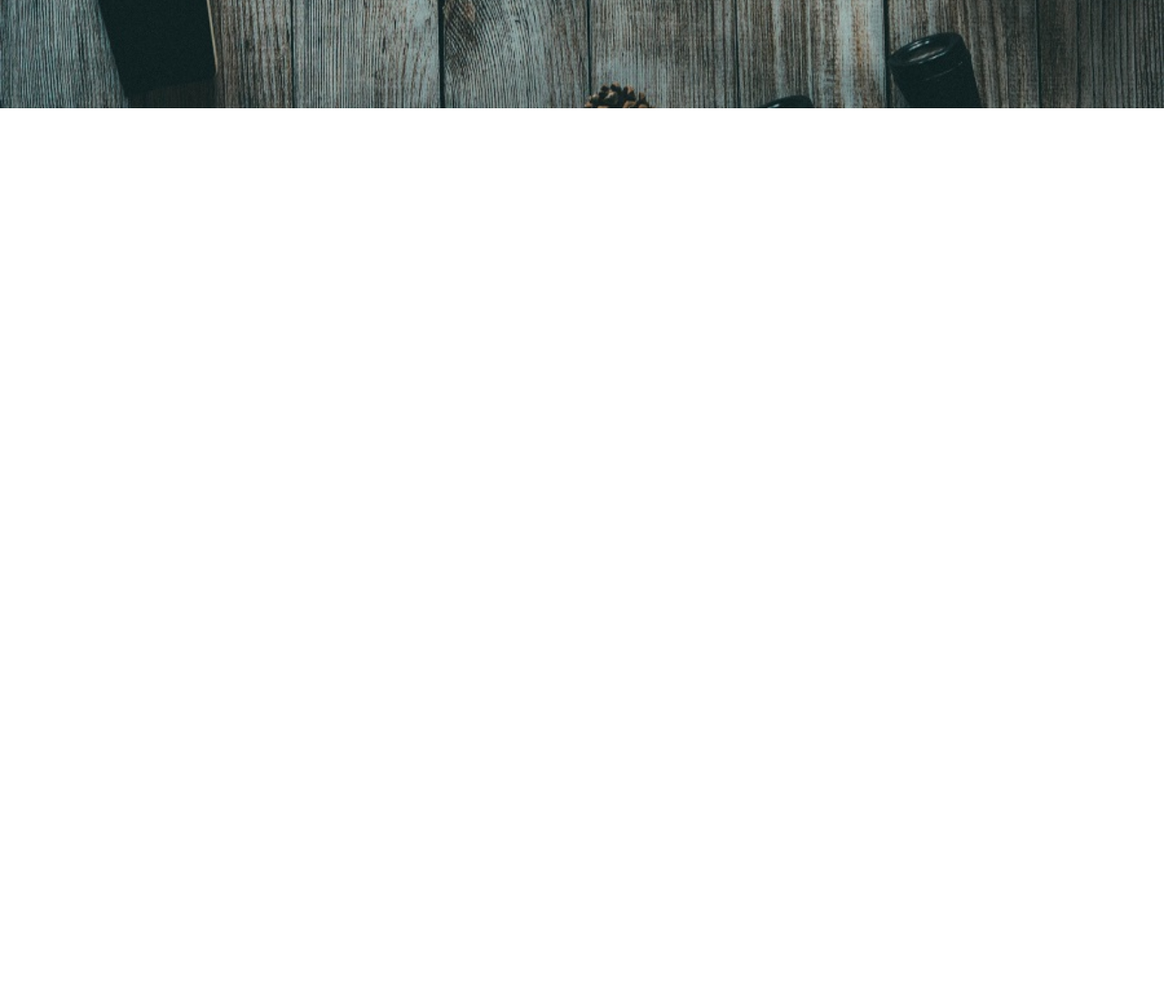
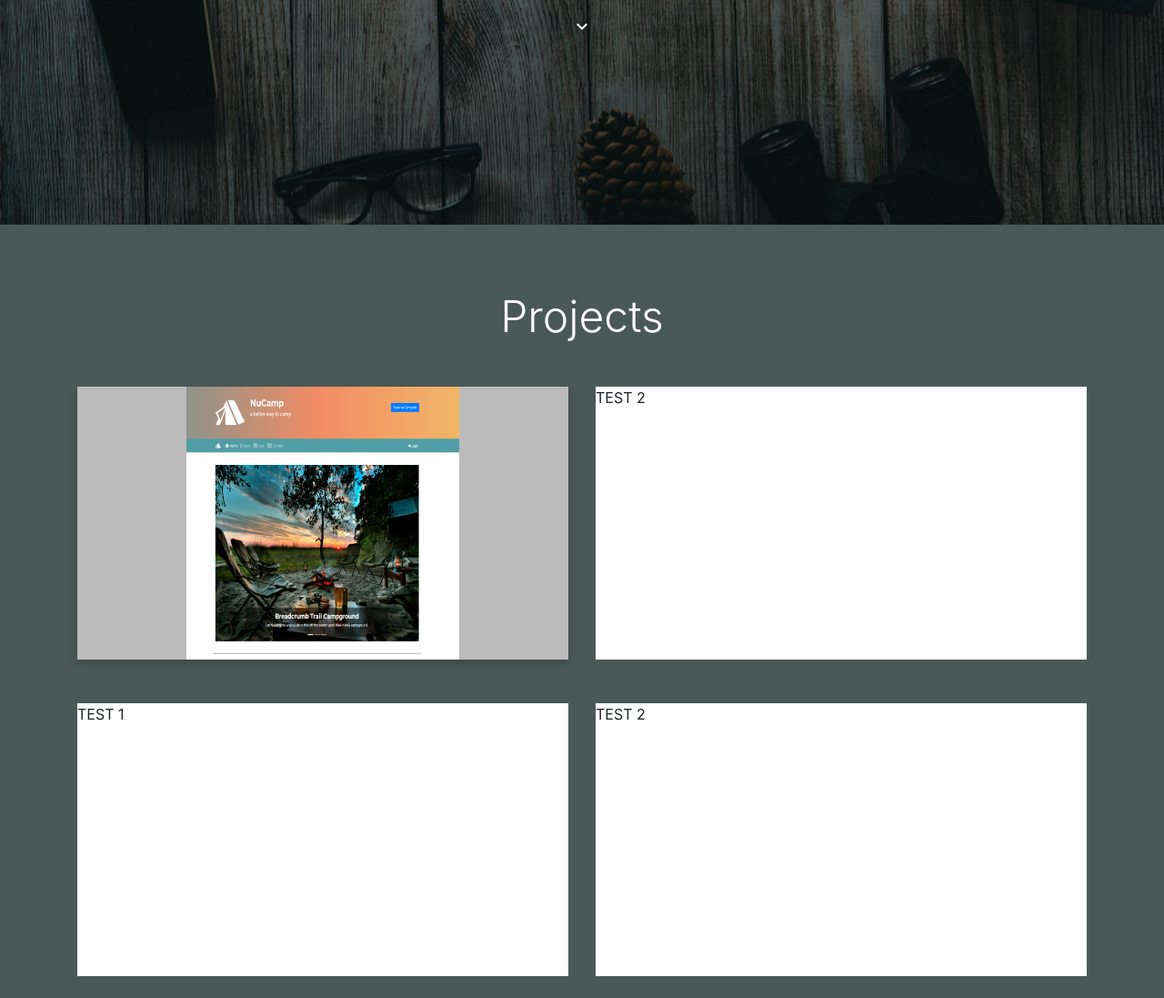
Before and after one commit to casey-cook/caseycook-dot-dev, a plain HTML site: page public/index.html in a window 1280 px wide. Shown: the part 553-1650 px from the top of the page at 91% size. Before the commit the page ends 800 px from the top, so only its background shows below. Drawn offline with nearby package versions, Linux system fonts and the light colour scheme; some packages are replaced by stand-ins of ours.

Commit message:
Added Project section, card flip animation working

```diff
--- a/public/index.html
+++ b/public/index.html
@@ -36,11 +36,12 @@
 			href="https://fonts.googleapis.com/icon?family=Material+Icons"
 			rel="stylesheet"
 		/>
+		<link href="https://unpkg.com/aos@2.3.1/dist/aos.css" rel="stylesheet" />
 	</head>
 	<body>
 		<nav
 			id="navMain"
-			class="nav navbar navbar-expand-md navbar-dark"
+			class="nav navbar navbar-expand-sm navbar-dark"
 			style="background-color: #4c5451;"
 		>
 			<button
@@ -59,10 +60,10 @@
 					/></a>
 				</div>
 				<div class="navbar-nav mr-4">
-					<a href="#" class="nav-item nav-link">Projects</a>
+					<a href="#projects" class="nav-item nav-link">Projects</a>
 					<a href="#" class="nav-item nav-link">Skills</a>
 					<a href="#" class="nav-item nav-link">About</a>
-					<a href="#" id="blueOutline" class="nav-item nav-link" tabindex="-1"
+					<a href="#" class="nav-item nav-link" tabindex="-1" id="blueOutline"
 						>Contact</a
 					>
 				</div>
@@ -72,10 +73,10 @@
 		<header class="splash">
 			<div class="container">
 				<div class="row">
-					<div class="col mt-3"><h1>Casey Cook</h1></div>
+					<div class="col mt-5"><h1>Casey Cook</h1></div>
 				</div>
 				<div class="row">
-					<div class="col"><h2>Full-Stack Javascript Developer</h2></div>
+					<div class="col"><h3>Full-Stack Javascript Developer</h3></div>
 				</div>
 				<div class="row mt-4">
 					<div
@@ -83,16 +84,75 @@
 						id="blueOutline"
 						class="col mx-auto mt-5"
 					>
-						<a><h3>see my work</h3></a>
+						<a href="#projects"><h4>see my work</h4></a>
 					</div>
 				</div>
 				<div class="row mt-4">
 					<div id="chevron" class="col">
-						<i class="material-icons">expand_more</i>
+						<a href="#projects"><i class="material-icons">expand_more</i></a>
 					</div>
 				</div>
 			</div>
 		</header>
+
+		<section id="projects">
+			<div class="container">
+				<div class="row">
+					<div class="mt-4 mb-3 pt-5 col col-12 text-center">
+						<h2>Projects</h2>
+					</div>
+				</div>
+				<div class="row mt-4">
+					<div class="col-12 col-md-6 mb-4">
+						<div data-aos="fade-up" data-aos-duration="800" id="testDiv">
+							<div class="flip-card">
+								<div class="flip-card-inner">
+									<div class="flip-card-front">
+										<img
+											src="./img/example.png"
+											alt="Avatar"
+											style="width: 300px; height: 300px;"
+										/>
+									</div>
+									<div class="flip-card-back">
+										<h1>John Doe</h1>
+										<p>Architect & Engineer</p>
+										<p>We love that guy</p>
+									</div>
+								</div>
+							</div>
+						</div>
+					</div>
+					<div class="col-12 col-md-6">
+						<div
+							data-aos="fade-up"
+							data-aos-duration="800"
+							data-aos-delay="400"
+							id="testDiv"
+						>
+							TEST 2
+						</div>
+					</div>
+				</div>
+				<div class="row mt-4">
+					<div class="col-12 col-md-6 mb-4">
+						<div data-aos="fade-up" data-aos-duration="800" id="testDiv">
+							TEST 1
+						</div>
+					</div>
+					<div class="col-12 col-md-6">
+						<div
+							data-aos="fade-up"
+							data-aos-duration="800"
+							data-aos-delay="400"
+							id="testDiv"
+						>
+							TEST 2
+						</div>
+					</div>
+				</div>
+			</div>
+		</section>
 
 		<script
 			src="https://code.jquery.com/jquery-3.3.1.slim.min.js"
@@ -110,5 +170,9 @@
 			integrity="sha384-JjSmVgyd0p3pXB1rRibZUAYoIIy6OrQ6VrjIEaFf/nJGzIxFDsf4x0xIM+B07jRM"
 			crossorigin="anonymous"
 		></script>
+		<script src="https://unpkg.com/aos@2.3.1/dist/aos.js"></script>
+		<script>
+			AOS.init();
+		</script>
 	</body>
 </html>
--- a/public/style.css
+++ b/public/style.css
@@ -1,7 +1,21 @@
+html {
+  scroll-behavior: smooth;
+}
+
 .body {
 	max-width: 1080px;
-	font-family: 'Roboto', sans-serif;
+  font-family: 'Roboto', sans-serif;
 }
+
+a {
+  color: white;
+}
+
+a:hover {
+  text-decoration: none;
+  color: white;
+}
+
 
 #navMain a {
 	color: white;
@@ -21,10 +35,24 @@
 	outline-color: #00aaff;
 }
 
+#blueOutline:hover {
+	outline: solid;
+	outline-width: 2px;
+	outline-color: #61caff;
+}
+
+#mask {
+  background-color: black;
+  width: 100%;
+  height:100%;
+  opacity: 20%;
+}
+
 .splash {
 	width: 100%;
-	height: 600px;
-	background: url('./img/splash.jpg') no-repeat center center/cover;
+  height: 100vh;
+  margin-top: -72px;
+	background: url('./img/splashmasked.png') no-repeat center center/cover;
 	display: flex;
 	flex-direction: column;
 	align-items: center;
@@ -38,13 +66,32 @@ h1 {
 	font-size: 5em;
 }
 
+@media screen and (max-width: 600px) {
+h1{
+  font-size: 4em;
+  }
+}
+
 h2 {
+	color: white;
+	font-weight: 300;
+	font-size: 3em;
+}
+
+h3 {
 	color: white;
 	font-weight: 200;
 	font-size: 2.5em;
 }
 
-h3 {
+@media screen and (max-width: 600px) {
+  h3{
+    font-size: 2em;
+    }
+  }
+
+
+h4 {
 	color: white;
 	font-weight: 200;
 	font-size: 1.5em;
@@ -53,3 +100,54 @@ h3 {
 #chevron {
 	color: white;
 }
+
+#projects {
+  background-color: #4A5958;
+  min-height: 100vh;
+}
+
+#testDiv {
+  height: 300px;
+  background-color: white;
+}
+
+
+.flip-card {
+  background-color: transparent;
+  width: 100%;
+  height: 100%;
+  perspective: 1000px;
+}
+
+.flip-card-inner {
+  position: relative;
+  width: 100%;
+  height: 100%;
+  text-align: center;
+  transition: transform 0.6s;
+  transform-style: preserve-3d;
+  box-shadow: 0 4px 8px 0 rgba(0,0,0,0.2);
+}
+
+.flip-card:hover .flip-card-inner {
+  transform: rotateY(180deg);
+}
+
+.flip-card-front, .flip-card-back {
+  position: absolute;
+  width: 100%;
+  height: 100%;
+  -webkit-backface-visibility: hidden;
+  backface-visibility: hidden;
+}
+
+.flip-card-front {
+  background-color: #bbb;
+  color: black;
+}
+
+.flip-card-back {
+  background-color: #2980b9;
+  color: white;
+  transform: rotateY(180deg);
+}
```
Also changed, not shown: public/img/example.png (added), public/img/splashmasked.png (added).
